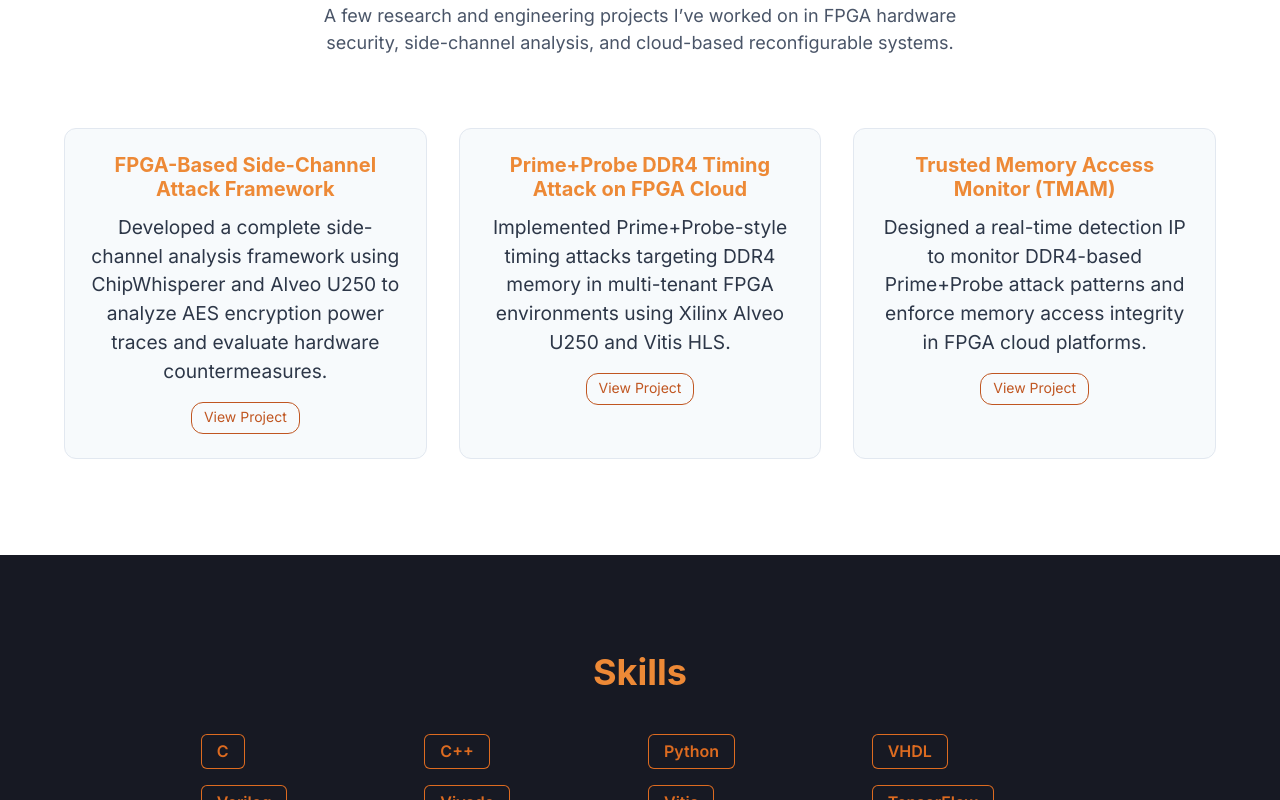
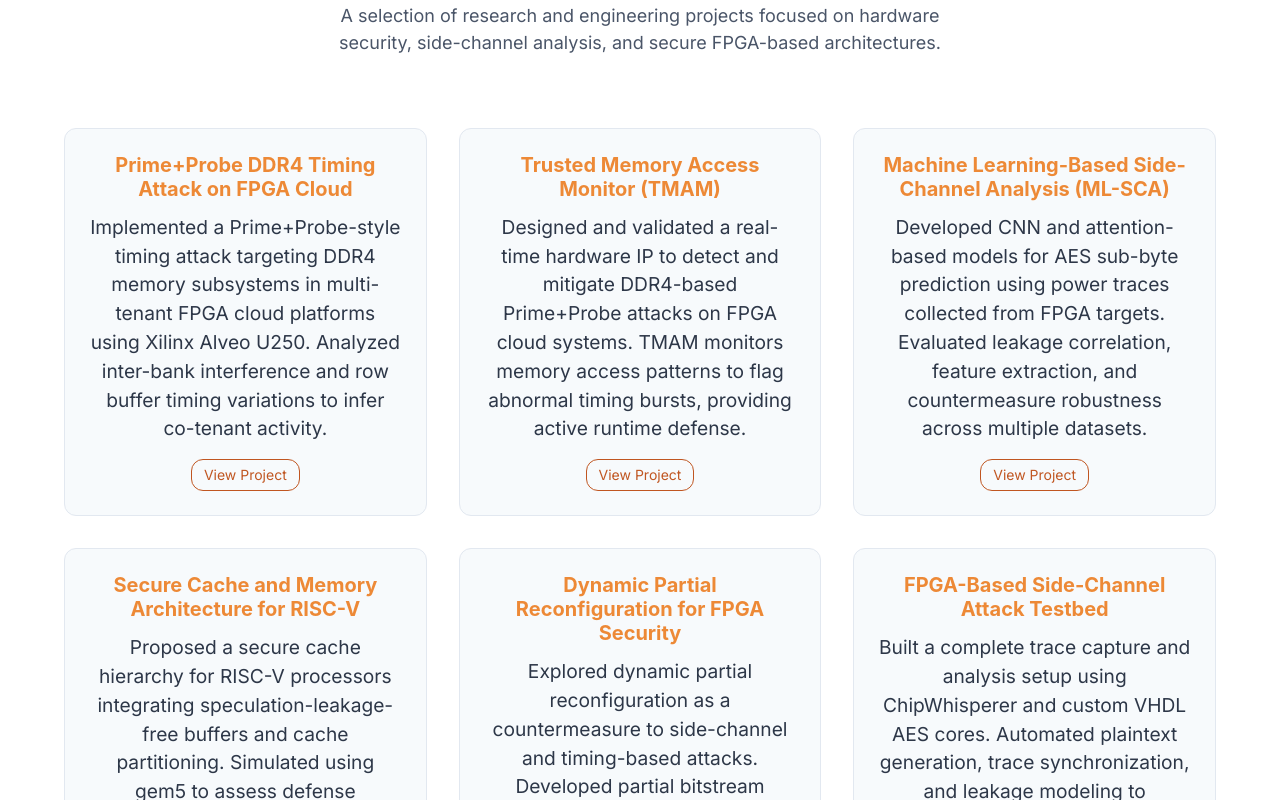
Before and after one commit to VineetChadalavada/vineet-portfolio, a Next.js app: page / in a window 1280 px wide. Shown: the part 1420-2220 px from the top of the page. Built offline with nearby package versions, Linux system fonts and the light colour scheme.

Commit message:
Update Projects.tsx

```diff
--- a/components/Projects.tsx
+++ b/components/Projects.tsx
@@ -13,21 +13,39 @@ const MotionBox = motion(Box);
 
 const projects = [
   {
-    title: "FPGA-Based Side-Channel Attack Framework",
-    description:
-      "Developed a complete side-channel analysis framework using ChipWhisperer and Alveo U250 to analyze AES encryption power traces and evaluate hardware countermeasures.",
-    link: "https://github.com/VineetChadalavada",
-  },
-  {
     title: "Prime+Probe DDR4 Timing Attack on FPGA Cloud",
     description:
-      "Implemented Prime+Probe-style timing attacks targeting DDR4 memory in multi-tenant FPGA environments using Xilinx Alveo U250 and Vitis HLS.",
+      "Implemented a Prime+Probe-style timing attack targeting DDR4 memory subsystems in multi-tenant FPGA cloud platforms using Xilinx Alveo U250. Analyzed inter-bank interference and row buffer timing variations to infer co-tenant activity.",
     link: "https://github.com/VineetChadalavada",
   },
   {
     title: "Trusted Memory Access Monitor (TMAM)",
     description:
-      "Designed a real-time detection IP to monitor DDR4-based Prime+Probe attack patterns and enforce memory access integrity in FPGA cloud platforms.",
+      "Designed and validated a real-time hardware IP to detect and mitigate DDR4-based Prime+Probe attacks on FPGA cloud systems. TMAM monitors memory access patterns to flag abnormal timing bursts, providing active runtime defense.",
+    link: "https://github.com/VineetChadalavada",
+  },
+  {
+    title: "Machine Learning-Based Side-Channel Analysis (ML-SCA)",
+    description:
+      "Developed CNN and attention-based models for AES sub-byte prediction using power traces collected from FPGA targets. Evaluated leakage correlation, feature extraction, and countermeasure robustness across multiple datasets.",
+    link: "https://github.com/VineetChadalavada",
+  },
+  {
+    title: "Secure Cache and Memory Architecture for RISC-V",
+    description:
+      "Proposed a secure cache hierarchy for RISC-V processors integrating speculation-leakage-free buffers and cache partitioning. Simulated using gem5 to assess defense efficiency and performance overheads.",
+    link: "https://github.com/VineetChadalavada",
+  },
+  {
+    title: "Dynamic Partial Reconfiguration for FPGA Security",
+    description:
+      "Explored dynamic partial reconfiguration as a countermeasure to side-channel and timing-based attacks. Developed partial bitstream management and runtime switching mechanisms on Xilinx FPGA boards.",
+    link: "https://github.com/VineetChadalavada",
+  },
+  {
+    title: "FPGA-Based Side-Channel Attack Testbed",
+    description:
+      "Built a complete trace capture and analysis setup using ChipWhisperer and custom VHDL AES cores. Automated plaintext generation, trace synchronization, and leakage modeling to benchmark different key extraction techniques.",
     link: "https://github.com/VineetChadalavada",
   },
 ];
@@ -40,9 +58,8 @@ export default function Projects() {
           Projects
         </Heading>
         <Text fontSize="lg" color="gray.600" maxW="2xl">
-          A few research and engineering projects I’ve worked on in FPGA
-          hardware security, side-channel analysis, and cloud-based
-          reconfigurable systems.
+          A selection of research and engineering projects focused on hardware
+          security, side-channel analysis, and secure FPGA-based architectures.
         </Text>
 
         <SimpleGrid columns={{ base: 1, md: 3 }} spacing={8} mt={8}>
@@ -54,7 +71,7 @@ export default function Projects() {
               borderRadius="xl"
               bg="gray.50"
               transition="transform 0.25s ease"
-              _hover={{ transform: "scale(1.05)" }} // 👈 smooth scale only
+              _hover={{ transform: "scale(1.05)" }}
               whileHover={{ y: -4 }}
             >
               <Heading size="md" mb={3} color="orange.400">
```
